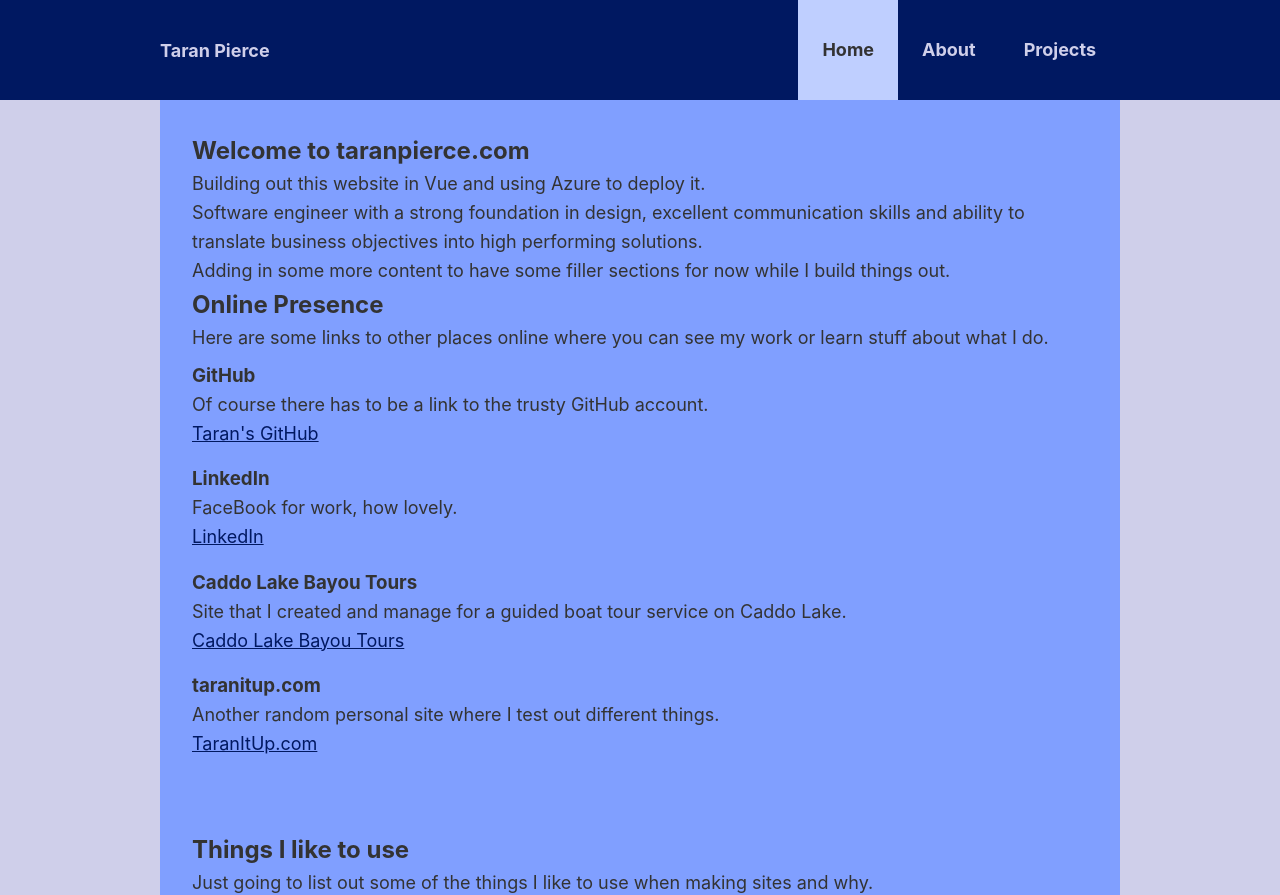
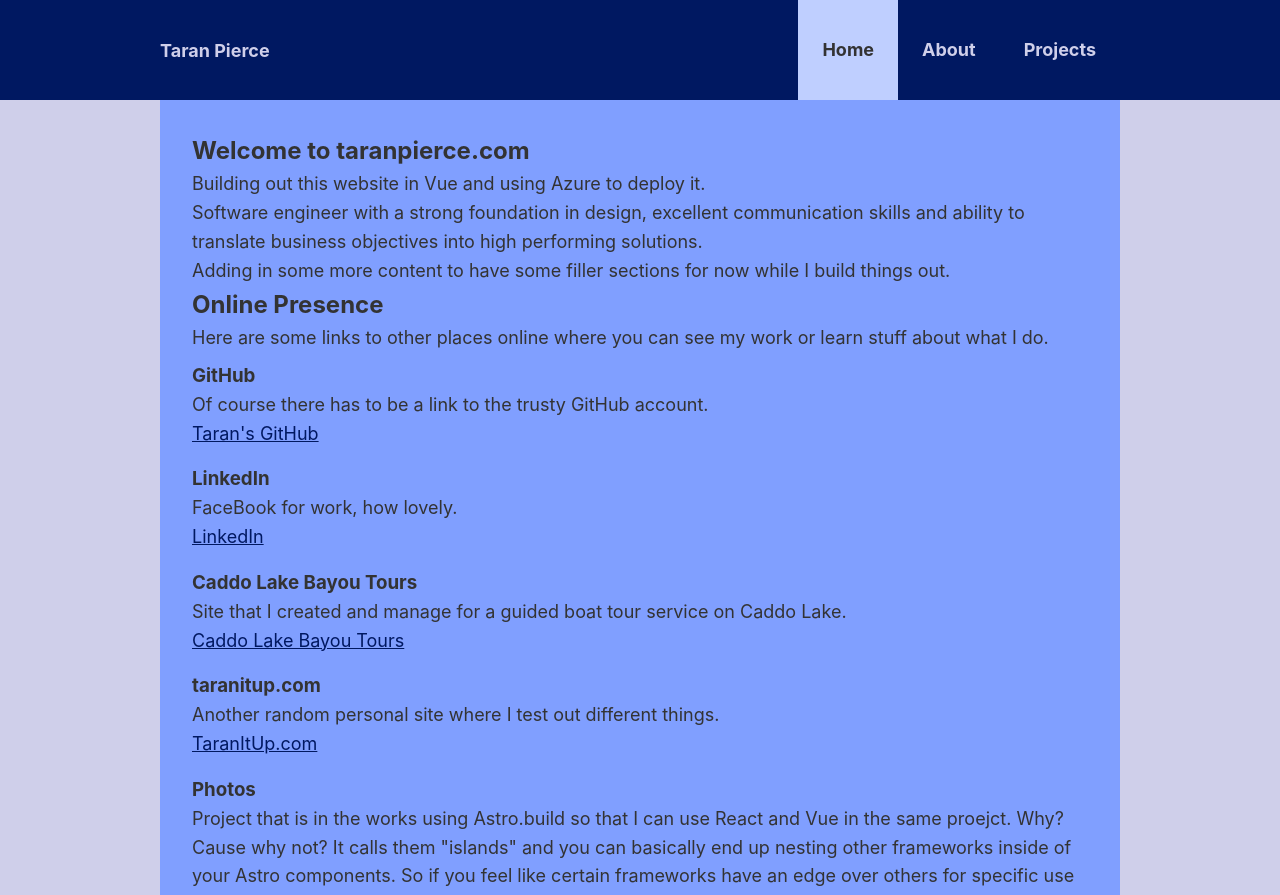
Before and after one commit to taran-pierce/taran-pierce-com, a Vue app in the folder app/: page / in a window 1280 px wide. Shown: the top 895 px of the page. Built offline with nearby package versions, Linux system fonts and the light colour scheme.

Commit message:
master
minor update to add link to photos.taranpierce.com

```diff
--- a/app/package.json
+++ b/app/package.json
@@ -1,6 +1,6 @@
 {
   "name": "taranpierce.com",
-  "version": "1.0.5",
+  "version": "1.0.6",
   "author": "Taran Pierce",
   "description": "Taran Pierce's personal website",
   "type": "module",
--- a/app/src/views/HomeView.vue
+++ b/app/src/views/HomeView.vue
@@ -91,6 +91,13 @@
               <a href="https://www.taranitup.com/" target="_blank">TaranItUp.com</a>
             </p>
           </li>
+          <li>
+            <h3>Photos</h3>
+            <p>Project that is in the works using Astro.build so that I can use React and Vue in the same proejct. Why? Cause why not? It calls them "islands" and you can basically end up nesting other frameworks inside of your Astro components. So if you feel like certain frameworks have an edge over others for specific use cases, you can use which ever one you want at will.</p>
+            <p>
+              <a href="https://photos.taranpierce.com/">Photos</a>
+            </p>
+          </li>
         </ul>
       </ContentContainer>
     </section>
```
Also changed, not shown: 2 other files (tests, documents, lock files or other folders).
